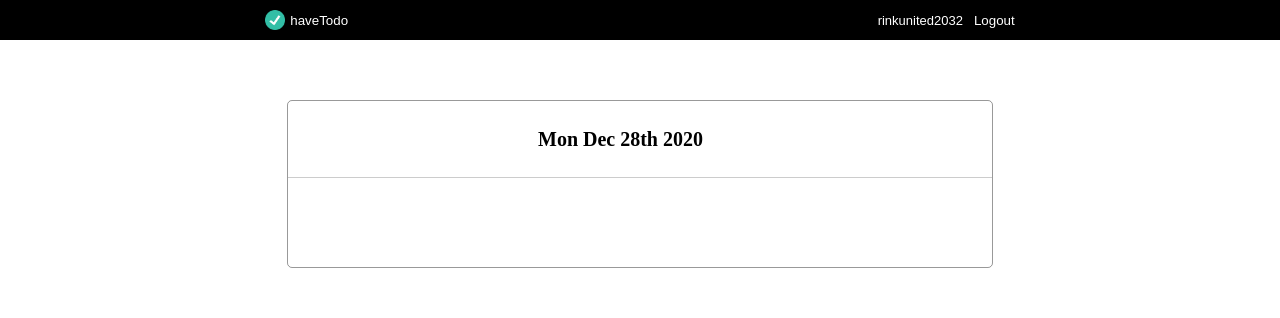
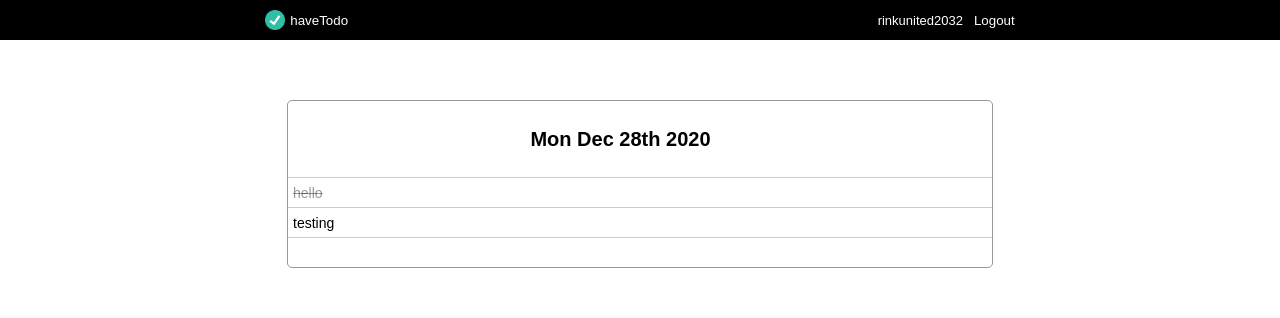
Before and after one commit to therealrinku/robonote, a React (Create React App) app: page /home in a window 1280 px wide. Shown: the top 318 px of the page. Built offline with nearby package versions, Linux system fonts and the light colour scheme; some icons are missing.

Commit message:
todo date todolist and todoform component added

```diff
--- /dev/null
+++ b/src/Components/TodoAddForm.js
@@ -0,0 +1,15 @@
+import React from "react";
+
+const TodoAddForm = ({ newTodo, setNewTodo }) => {
+  return (
+    <form className="todo--add-form">
+      <input
+        type="text"
+        value={newTodo}
+        onChange={(e) => setNewTodo(e.target.value)}
+      />
+    </form>
+  );
+};
+
+export default TodoAddForm;
--- /dev/null
+++ b/src/Components/TodoDate.js
@@ -0,0 +1,13 @@
+import React from "react";
+import HelpTooltip from "./HelpTooltip";
+
+const TodoDate = ({ formatedDate }) => {
+  return (
+    <div className="todo--date">
+      <h4>{formatedDate}</h4>
+      <HelpTooltip />
+    </div>
+  );
+};
+
+export default TodoDate;
--- /dev/null
+++ b/src/Components/TodoList.js
@@ -0,0 +1,17 @@
+import React from "react";
+
+const TodoList = ({ todos }) => {
+  return (
+    <div className="todo--list">
+      {todos.map((todo, i) => {
+        return (
+          <li key={i} className={todo.done ? "done--todo" : null}>
+            {todo.value}
+          </li>
+        );
+      })}
+    </div>
+  );
+};
+
+export default TodoList;
--- a/src/Components/TodoPage.js
+++ b/src/Components/TodoPage.js
@@ -1,5 +1,7 @@
 import React from "react";
-import HelpTooltip from "./HelpTooltip";
+import TodoDate from "./TodoDate";
+import TodoList from "./TodoList";
+import TodoAddForm from "./TodoAddForm";
 
 const TodoPage = ({
   formatedDate,
@@ -11,31 +13,9 @@ const TodoPage = ({
 }) => {
   return (
     <main className="todo--page">
-      <div>
-        <h4>{formatedDate}</h4>
-        <HelpTooltip />
-      </div>
-
-      <div>
-        {todos.map((todo, i) => {
-          return (
-            <div key={i} className="todos_div">
-              <li onDoubleClick={() => DeleteTodo(todo.value)}>{todo.value}</li>
-            </div>
-          );
-        })}
-        <form className="new_todo_form" onSubmit={AddTodo}>
-          <input
-            type="text"
-            value={newTodo}
-            onChange={(e) => setNewTodo(e.target.value)}
-            className="new_todo_input"
-          />
-        </form>
-
-        <li></li>
-        <li></li>
-      </div>
+      <TodoDate formatedDate={formatedDate} />
+      <TodoList todos={todos} />
+      <TodoAddForm newTodo={newTodo} setNewTodo={setNewTodo} />
     </main>
   );
 };
--- a/src/pages/Homepage.js
+++ b/src/pages/Homepage.js
@@ -1,4 +1,4 @@
-import React from "react";
+import React, { useState } from "react";
 import { connect } from "react-redux";
 import Arrows from "../components/Arrows";
 import Footer from "../components/Footer";
@@ -12,10 +12,20 @@ const Homepage = ({ CURRENTUSER }) => {
     "ddd MMM Do YYYY"
   );
 
+  const [newTodo, setNewTodo] = useState("");
+
   return (
     <div className="homepage">
       <Nav2 currentUser={CURRENTUSER} />
-      <TodoPage todos={[]} formatedDate={formatedDate} />
+      <TodoPage
+        todos={[
+          { value: "hello", done: true },
+          { value: "testing", done: false },
+        ]}
+        formatedDate={formatedDate}
+        newTodo={newTodo}
+        setNewTodo={setNewTodo}
+      />
       <Arrows />
       <Footer />
     </div>
--- a/src/sass/Main.scss
+++ b/src/sass/Main.scss
@@ -7,6 +7,9 @@
 @import "./Nav2.scss";
 @import "./Arrows.scss";
 @import "./TodoPage.scss";
+@import "./TodoList.scss";
+@import "./TodoDate.scss";
+@import "./TodoAddForm.scss";
 
 body {
   margin: 0;
--- /dev/null
+++ b/src/sass/TodoAddForm.scss
@@ -0,0 +1,13 @@
+.todo--add-form {
+  input {
+    border: none;
+    border-top: solid 1px rgba(0, 0, 0, 0.2);
+    box-sizing: border-box;
+    height: 30px;
+    width: 100%;
+    padding-left: 5px;
+    background: inherit;
+    font-size: 14px;
+    outline: none;
+  }
+}
--- /dev/null
+++ b/src/sass/TodoDate.scss
@@ -0,0 +1,19 @@
+.todo--date {
+  display: flex;
+  align-items: center;
+  justify-content: center;
+
+  button {
+    color: black;
+    font-size: 20px;
+    outline: none;
+    border: none;
+    background: inherit;
+    margin-top: 8px;
+  }
+
+  h4 {
+    margin-right: 7px;
+    font-size: 20px;
+  }
+}
--- /dev/null
+++ b/src/sass/TodoList.scss
@@ -0,0 +1,22 @@
+.todo--list {
+  width: 100%;
+  display: flex;
+  flex-direction: column;
+
+  li {
+    width: 100%;
+    border-top: solid 1px rgba(0, 0, 0, 0.2);
+    height: 30px;
+    display: flex;
+    flex-direction: column;
+    justify-content: center;
+    padding-left: 5px;
+    box-sizing: border-box;
+    font-size: 14px;
+  }
+
+  .done--todo {
+    text-decoration: line-through;
+    color: rgba(0, 0, 0, 0.4);
+  }
+}
--- a/src/sass/TodoPage.scss
+++ b/src/sass/TodoPage.scss
@@ -4,100 +4,11 @@
   border: solid 1px rgba(0, 0, 0, 0.4);
   border-radius: 5px;
   position: relative;
-
-  div:first-child {
-    display: flex;
-    align-items: center;
-    justify-content: center;
-
-    button {
-      color: black;
-      font-size: 20px;
-      outline: none;
-      border: none;
-      background: inherit;
-      margin-top: 8px;
-    }
-
-    h4 {
-      margin-right: 7px;
-    }
-  }
-
-  div:last-child {
-    width: 100%;
-    margin: auto;
-
-    text-align: center;
-    height: auto;
-    font-family: arial;
-
-    display: flex;
-    flex-direction: column;
-
-    div:last-child {
-      border-bottom: solid 1px rgba(0, 0, 0, 0.2);
-    }
-
-    div {
-      display: flex;
-      align-items: center;
-      justify-content: space-between;
-      width: 100%;
-      border-top: solid 1px rgba(0, 0, 0, 0.2);
-    }
-
-    li {
-      border: none;
-      display: flex;
-      flex-direction: column;
-      height: 30px;
-      padding-left: 5px;
-      align-items: center;
-      justify-content: center;
-      font-size: 14px;
-    }
-
-    li:hover {
-      cursor: grabbing;
-    }
-  }
-
-  h4 {
-    font-size: 20px;
-  }
-
-  li {
-    border-top: solid 1px rgba(0, 0, 0, 0.2);
-    list-style: none;
-    height: 30px;
-  }
-
-  input {
-    border: none;
-    border-top: solid 1px rgba(0, 0, 0, 0.2);
-    width: 100%;
-    box-sizing: border-box;
-    outline: none;
-    height: 30px;
-    padding-left: 5px;
-    font-size: 14px;
-  }
-
-  .todos_input {
-    border: none;
-    border-top: none;
-    width: 85%;
-    background: inherit;
-  }
-
-  .done_todo {
-    color: rgba(0, 0, 0, 0.2);
-  }
+  font-family: arial;
 }
 
 @media (max-width: 600px) {
-  .todos_page {
+  .todo--page {
     width: 100%;
     border: none;
   }
```
